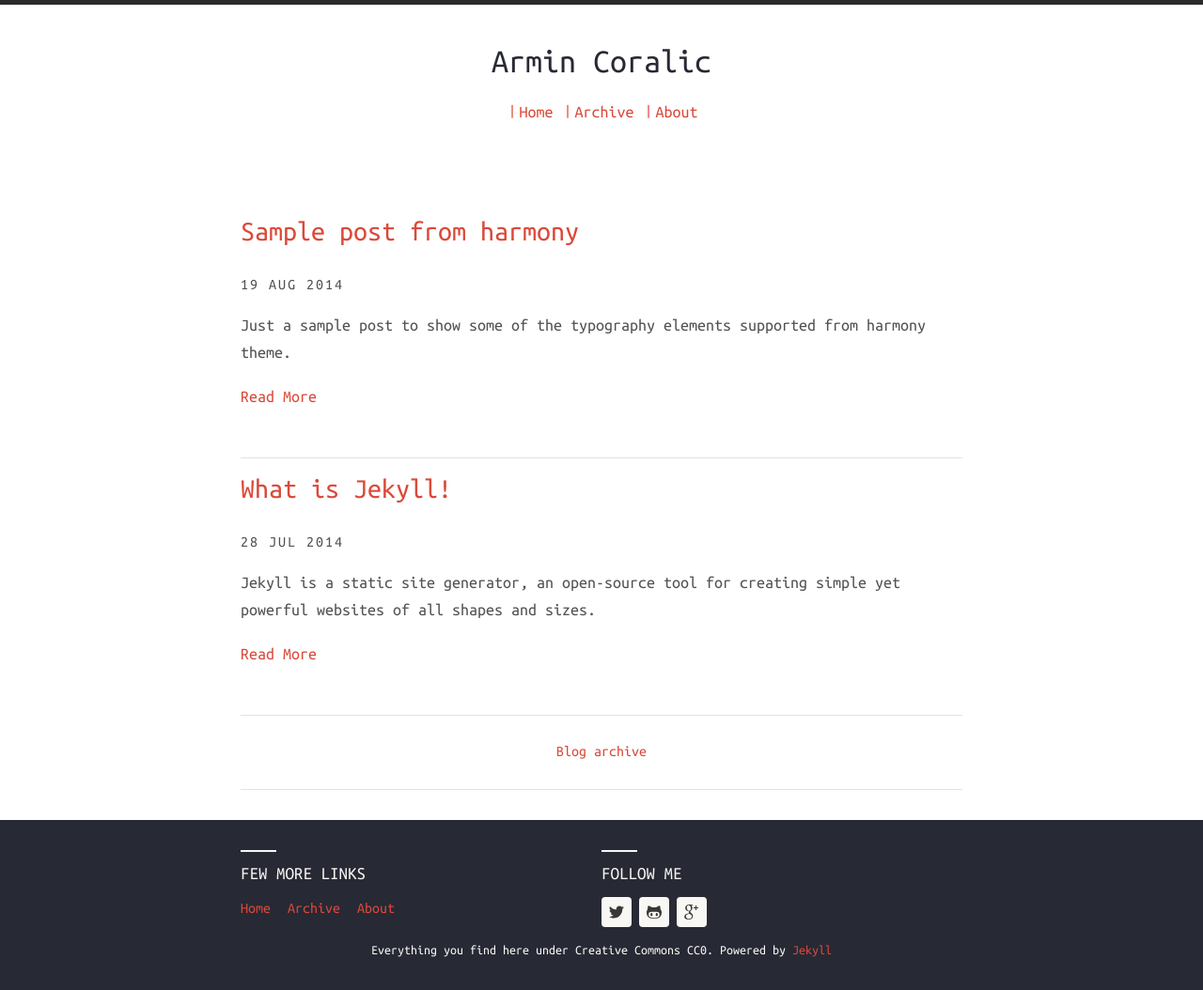
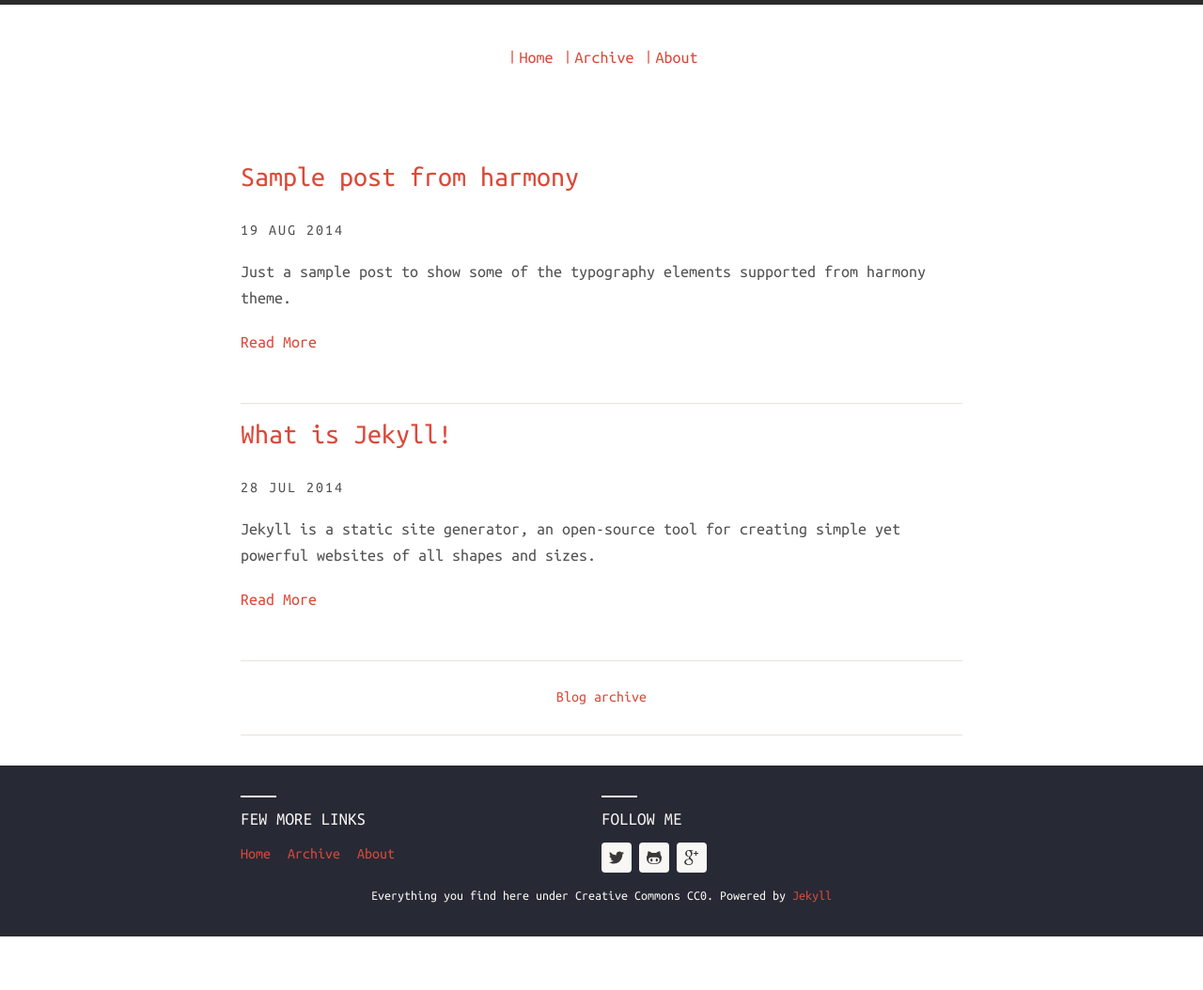
Before and after one commit to arminc/arminc.github.io, a Jekyll site: the page built from index.html, in a window 1280 px wide. Shown: the whole page at 94% size. Built offline with Jekyll 4.4.1, drawn with Linux system fonts in a browser that asks for light colours; nearby versions of some CDN libraries; after the commit the page ends 997 px from its top, so only the background shows below that.

Commit message:
removing blog title

```diff
--- a/_config.yml
+++ b/_config.yml
@@ -3,7 +3,6 @@ baseurl:
 
 # Harmony theme configuration. Please change accordingly.
 harmony:
-  name: Armin Coralic
   # Little description about your site
   meta_description: Armin's blog
   basetheme: theme-base-01
```
Also changed, not shown: README.md.
